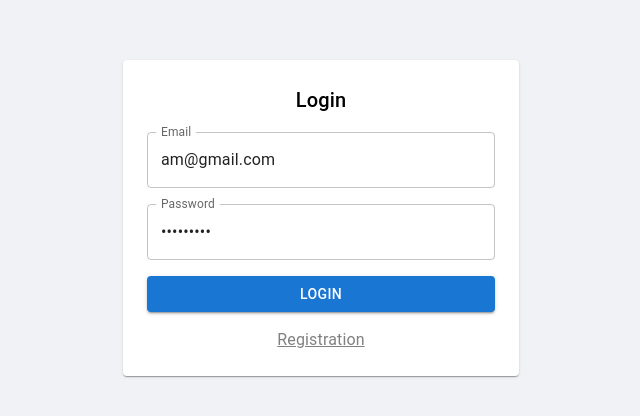
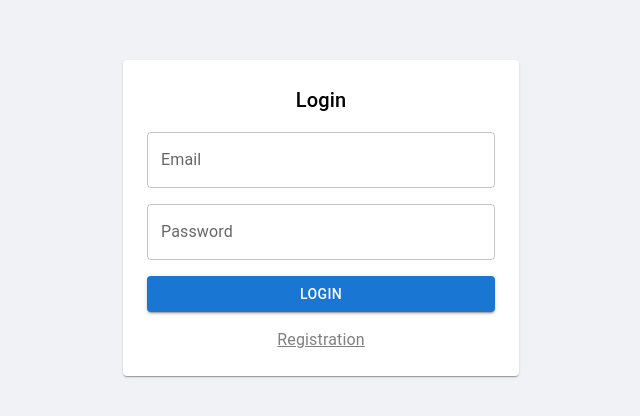
Before and after one commit to dexipua/messenger_CoffeeProgrammers, a React (Create React App) app in the folder frontend/: page /login in a window 1280 px wide. Shown: the part 182-598 px from the top of the page, without its empty margins (319-959 px from the left). Built offline with nearby package versions, Linux system fonts and the light colour scheme.

Commit message:
Some changes

```diff
--- a/frontend/src/security/Login.jsx
+++ b/frontend/src/security/Login.jsx
@@ -24,9 +24,9 @@ const mainBoxStyles = {
 }
 
 const Login = () => {
-    const [email, setEmail] = useState('am@gmail.com');
-    const [password, setPassword] = useState('passWord1');
-    const [code, setCode] = useState('12')
+    const [email, setEmail] = useState('');
+    const [password, setPassword] = useState('');
+    const [code, setCode] = useState('')
 
     const [isLogin, setIsLogin] = useState(false)
 
```
